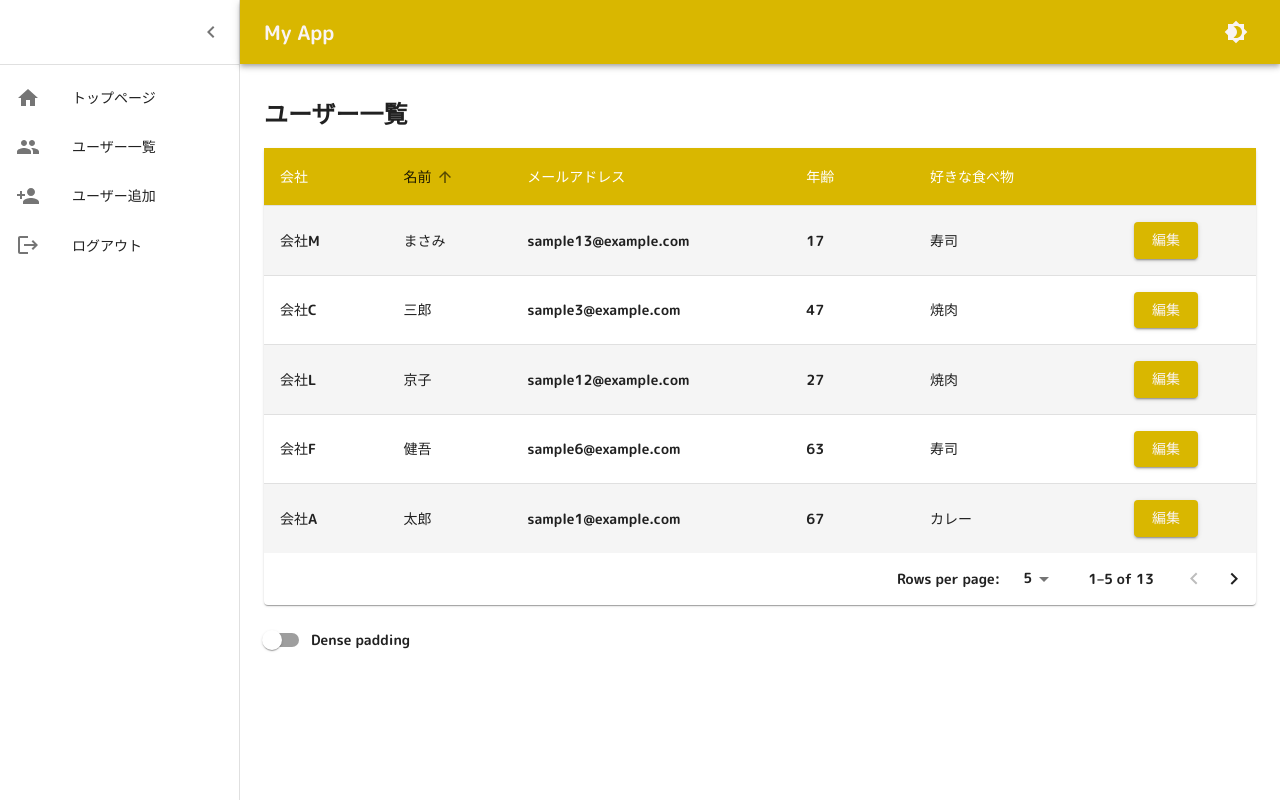
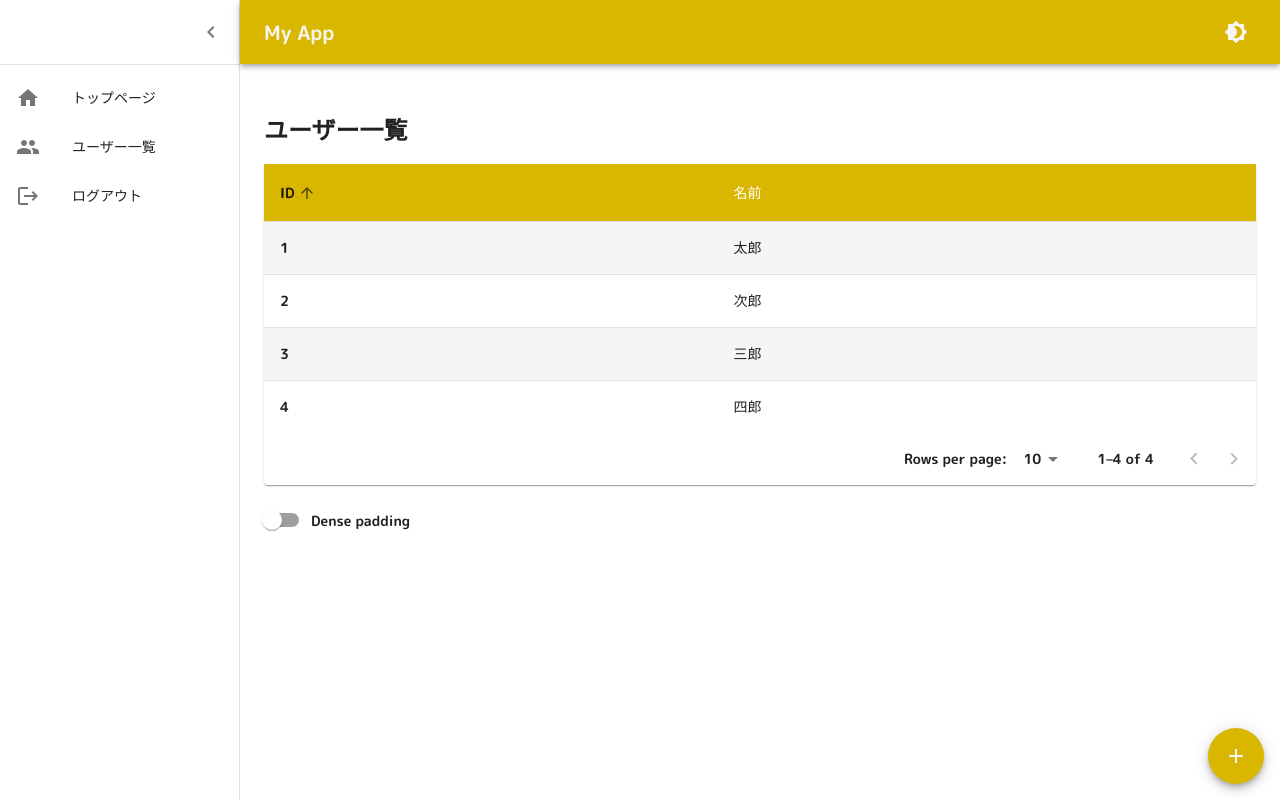
Before and after one commit to shimabukuromeg/urql-next-app, a Next.js app: page /users in a window 1280 px wide. Built offline with nearby package versions, Linux system fonts and the light colour scheme.

Commit message:
スタイルを整えた

```diff
--- /dev/null
+++ b/src/components/Dialog/FormDialog.tsx
@@ -0,0 +1,89 @@
+import * as React from 'react';
+import Dialog from '@mui/material/Dialog';
+import DialogActions from '@mui/material/DialogActions';
+import DialogContent from '@mui/material/DialogContent';
+import DialogContentText from '@mui/material/DialogContentText';
+import DialogTitle from '@mui/material/DialogTitle';
+import Fab from '@mui/material/Fab';
+import AddIcon from '@mui/icons-material/Add';
+import { useFormik } from 'formik';
+import * as yup from 'yup';
+import {
+  Button,
+  TextField,
+} from '@mui/material';
+
+const validationSchema = yup.object({
+  name: yup
+    .string()
+    .min(1, 'name should be of minimum 8 characters length')
+    .required('名前は必須です'),
+});
+
+
+export const FormDialog = () => {
+  const [open, setOpen] = React.useState(false);
+
+  const handleClickOpen = () => {
+    setOpen(true);
+  };
+
+  const handleClose = () => {
+    setOpen(false);
+  };
+
+  const formik = useFormik({
+    initialValues: {
+      name: '',
+    },
+    validationSchema: validationSchema,
+    onSubmit: (values, actions) => {
+      alert(JSON.stringify(values, null, 2));
+      handleClose();
+      actions.resetForm();
+    },
+  });
+
+  return (
+    <div>
+      <Fab
+        color="primary"
+        aria-label="add"
+        onClick={handleClickOpen}
+        sx={{
+          position: 'absolute',
+          bottom: 16,
+          right: 16,
+        }}
+      >
+        <AddIcon />
+      </Fab>
+      <Dialog open={open} onClose={handleClose}>
+        <form onSubmit={formik.handleSubmit}>
+          <DialogTitle>ユーザー追加</DialogTitle>
+          <DialogContent>
+            <DialogContentText>ユーザーを追加します</DialogContentText>
+
+            <TextField
+              autoFocus
+              margin="dense"
+              id="name"
+              label="名前"
+              type="text"
+              fullWidth
+              variant="standard"
+              value={formik.values.name}
+              onChange={formik.handleChange}
+              error={formik.touched.name && Boolean(formik.errors.name)}
+              helperText={formik.touched.name && formik.errors.name}
+            />
+          </DialogContent>
+          <DialogActions>
+            <Button onClick={handleClose}>キャンセル</Button>
+            <Button type="submit">登録</Button>
+          </DialogActions>
+        </form>
+      </Dialog>
+    </div>
+  );
+};
--- /dev/null
+++ b/src/components/Dialog/index.ts
@@ -0,0 +1 @@
+export { FormDialog } from './FormDialog';
--- a/src/components/Navigation/MenuDrawer.tsx
+++ b/src/components/Navigation/MenuDrawer.tsx
@@ -85,12 +85,6 @@ export const MenuDrawer = ({ open, toggleDrawer }: Props) => {
           </ListItemIcon>
           <ListItemText primary="ユーザー一覧" />
         </ListItemButton>
-        <ListItemButton path="/users/new">
-          <ListItemIcon>
-            <PersonAddIcon />
-          </ListItemIcon>
-          <ListItemText primary="ユーザー追加" />
-        </ListItemButton>
         <ListItemButton path="/login">
           <ListItemIcon>
             <LogoutIcon />
--- a/src/components/Table/EnhancedTable.tsx
+++ b/src/components/Table/EnhancedTable.tsx
@@ -17,42 +17,21 @@ import Button from '@mui/material/Button';
 
 interface Data {
   name: string;
-  email: string;
-  company: string;
-  age: number;
-  food: string;
+  id: number;
 }
 
-function createData(
-  name: string,
-  email: string,
-  company: string,
-  age: number,
-  food: string
-): Data {
+function createData(name: string, id: number): Data {
   return {
     name,
-    email,
-    company,
-    age,
-    food,
+    id,
   };
 }
 
 const rows = [
-  createData('太郎', 'sample1@example.com', '会社A', 67, 'カレー'),
-  createData('次郎', 'sample2@example.com', '会社B', 27, '寿司'),
-  createData('三郎', 'sample3@example.com', '会社C', 47, '焼肉'),
-  createData('幸次郎', 'sample4@example.com', '会社D', 37, 'カレー'),
-  createData('悟', 'sample5@example.com', '会社E', 17, 'カレー'),
-  createData('健吾', 'sample6@example.com', '会社F', 63, '寿司'),
-  createData('美咲', 'sample7@example.com', '会社G', 64, '焼肉'),
-  createData('由香', 'sample8@example.com', '会社H', 44, '焼肉'),
-  createData('梨花', 'sample9@example.com', '会社I', 51, '寿司'),
-  createData('花子', 'sample10@example.com', '会社J', 37, '焼肉'),
-  createData('恵美香', 'sample11@example.com', '会社K', 22, '寿司'),
-  createData('京子', 'sample12@example.com', '会社L', 27, '焼肉'),
-  createData('まさみ', 'sample13@example.com', '会社M', 17, '寿司'),
+  createData('太郎', 1),
+  createData('次郎', 2),
+  createData('三郎', 3),
+  createData('四郎', 4),
 ];
 
 function descendingComparator<T>(a: T, b: T, orderBy: keyof T) {
@@ -104,29 +83,14 @@ interface HeadCell {
 
 const headCells: readonly HeadCell[] = [
   {
-    id: 'company',
+    id: 'id',
     numeric: false,
-    label: '会社',
+    label: 'ID',
   },
   {
     id: 'name',
     numeric: false,
     label: '名前',
-  },
-  {
-    id: 'email',
-    numeric: false,
-    label: 'メールアドレス',
-  },
-  {
-    id: 'age',
-    numeric: false,
-    label: '年齢',
-  },
-  {
-    id: 'food',
-    numeric: false,
-    label: '好きな食べ物',
   },
 ];
 
@@ -199,7 +163,6 @@ function EnhancedTableHead(props: EnhancedTableProps) {
             </TableSortLabel>
           </StyledTableCell>
         ))}
-        <StyledTableCell />
       </TableRow>
     </TableHead>
   );
@@ -207,11 +170,11 @@ function EnhancedTableHead(props: EnhancedTableProps) {
 
 export const EnhancedTable = () => {
   const [order, setOrder] = React.useState<Order>('asc');
-  const [orderBy, setOrderBy] = React.useState<keyof Data>('name');
+  const [orderBy, setOrderBy] = React.useState<keyof Data>('id');
   const [selected, setSelected] = React.useState<readonly string[]>([]);
   const [page, setPage] = React.useState(0);
   const [dense, setDense] = React.useState(false);
-  const [rowsPerPage, setRowsPerPage] = React.useState(5);
+  const [rowsPerPage, setRowsPerPage] = React.useState(10);
 
   const handleRequestSort = (
     event: React.MouseEvent<unknown>,
@@ -283,20 +246,12 @@ export const EnhancedTable = () => {
                       hover
                       aria-checked={isItemSelected}
                       tabIndex={-1}
-                      key={row.name}
+                      key={row.id}
                     >
                       <TableCell component="th" id={labelId} scope="row">
-                        {row.company}
+                        {row.id}
                       </TableCell>
                       <TableCell align="left">{row.name}</TableCell>
-                      <TableCell align="left">{row.email}</TableCell>
-                      <TableCell align="left">{row.age}</TableCell>
-                      <TableCell align="left">{row.food}</TableCell>
-                      <TableCell>
-                        <Button variant="contained" color="primary">
-                          編集
-                        </Button>
-                      </TableCell>
                     </StyledTableRow>
                   );
                 })}
--- a/src/pages/users/index.tsx
+++ b/src/pages/users/index.tsx
@@ -1,12 +1,14 @@
-import { ReactElement } from 'react';
+import { ReactElement, useState } from 'react';
 import { Box, Button, Stack, Typography } from '@mui/material';
 import { AuthenticatedLayout } from '@/src/layouts/authenticated-layout';
 import type { NextPageWithLayout } from '@/src/pages/_app';
 import { EnhancedTable } from '@/src/components/Table/EnhancedTable';
+import { FormDialog } from '@/src/components/Dialog';
 
 const Index: NextPageWithLayout = () => {
   return (
     <Stack spacing={2}>
+      <FormDialog />
       <Typography variant="h2">ユーザー一覧</Typography>
       <EnhancedTable />
     </Stack>
```
